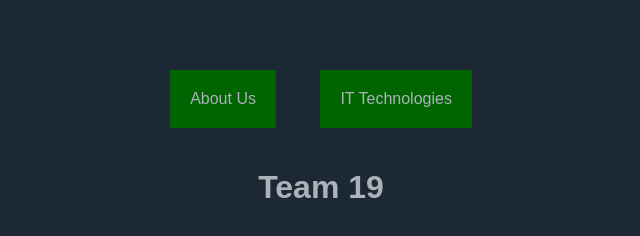
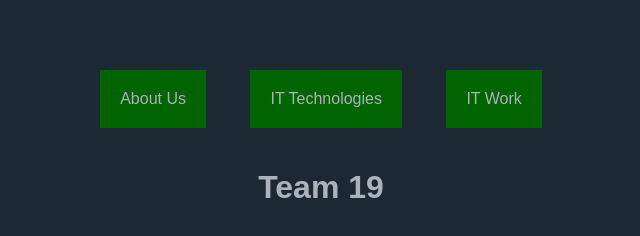
Before and after one commit to jfiaohgijak/A2, a plain HTML site: page index.html in a window 1280 px wide. Shown: the whole page, without its empty margins (319-959 px from the left). Drawn offline with Linux system fonts and the light colour scheme.

Commit message:
work (button doesn't work)

```diff
--- a/index.html
+++ b/index.html
@@ -20,6 +20,14 @@
       }
       img{
         margin: 50px 50px 20px 20px
+      }
+      button{
+        background: DarkGreen;
+        color: #ABB2B9;
+        padding: 20px;
+        font-size: 16px;
+        border: none;
+        margin: 20px;
       }
       .dropbtn{
         background: DarkGreen;
@@ -71,6 +79,7 @@
           <a href="machine.html">Robots</a>
           <a href="machine.html">Autonomous Vehicles</a>
         </div>
+        <button onclick="document.location"="work.html">IT Work</button>
       </div>
     </nav>
     <h1>Team 19</h1>
```
Also changed, not shown: work.html (added, +18 -0 lines).
